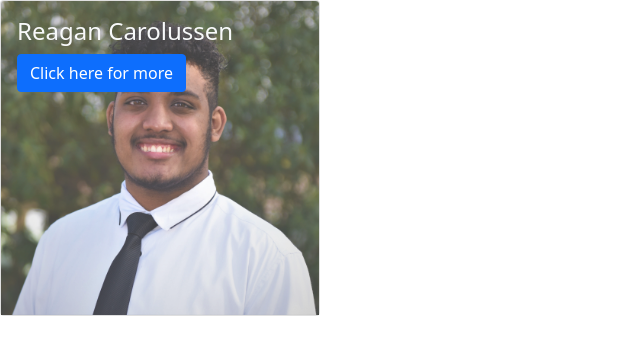
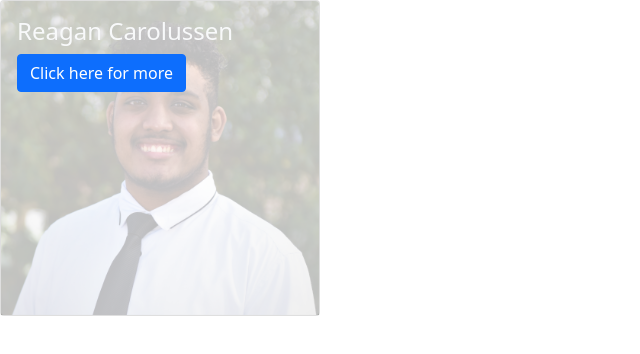
Before and after one commit to Reagan701/CardExercise, a plain HTML site: page index.html in a window 1280 px wide. Shown: the whole page, without its empty margins (0-640 px from the left). Drawn offline with nearby package versions, Linux system fonts and the light colour scheme.

Commit message:
Initial Commit

```diff
--- a/index.html
+++ b/index.html
@@ -10,7 +10,7 @@
 <body>
 
     <div class="card w-25">
-        <img class="card-img-top opacity-75" src="./images/Reagan1.jpg" alt="Professional Photo">
+        <img class="card-img-top opacity-25" src="./images/Reagan1.jpg" alt="Professional Photo">
         <div class="card-img-overlay">
             <h4 class="card-title text-light">Reagan Carolussen</h4>
             <a href="#" class="btn btn-primary">Click here for more</a>
```
